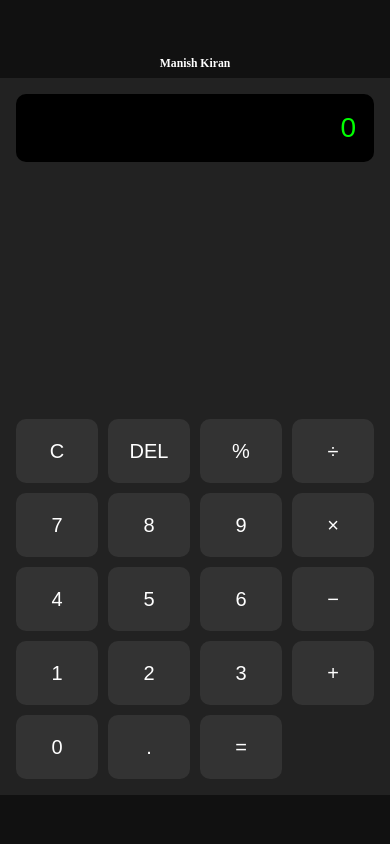
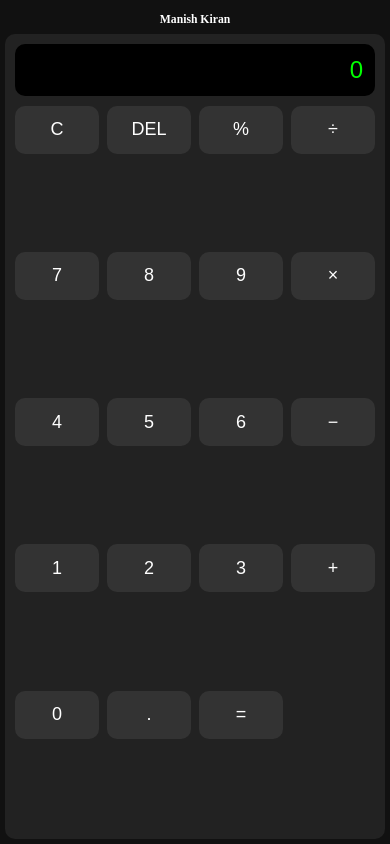
Before and after one commit to manishkiran2001/calculator-project, a React (Vite) app: page / in a window 390 px wide. Built offline with nearby package versions, Linux system fonts and the light colour scheme.

Commit message:
responsive

```diff
--- a/src/App.css
+++ b/src/App.css
@@ -15,6 +15,7 @@ body {
   flex-direction: column;
   justify-content: center;
   align-items: center;
+  padding: 10px;
 }
 
 #developer_name {
@@ -25,6 +26,7 @@ body {
 
 .calculator {
   width: 360px;
+  max-width: 100%;
   background: #222;
   padding: 20px;
   border-radius: 14px;
@@ -38,6 +40,7 @@ body {
   text-align: right;
   border-radius: 10px;
   margin-bottom: 15px;
+  overflow-x: auto; /* prevent overflow if too long */
 }
 
 .buttons {
@@ -55,40 +58,47 @@ body {
   color: white;
 }
 
-/* ===== Mobile & Tablet (FIXED) ===== */
+/* ===== Mobile & Tablet ===== */
 @media (max-width: 1024px) {
   .calculator-container {
-    height: 90dvh; /* dynamic viewport */
-    height: 90vh; /* fallback */
-    padding: 0;
+    height: 100dvh; /* full dynamic viewport */
+    padding: 5px;
   }
 
   .calculator {
     width: 100%;
-    height: 85%;
-    border-radius: 0;
-    padding: 16px;
+    height: 100%;
+    max-height: 100%;
+    border-radius: 10px;
+    padding: 10px;
     display: flex;
     flex-direction: column;
+    justify-content: space-between;
   }
 
   .display {
-    flex-shrink: 0;
-    font-size: 28px;
-    padding: 18px;
-    margin-bottom: 12px;
+    font-size: 24px;
+    padding: 12px;
+    margin-bottom: 10px;
+    word-wrap: break-word;
   }
 
   .buttons {
-    flex: 1; /* fill remaining space */
     display: grid;
     grid-template-columns: repeat(4, 1fr);
-    gap: 10px;
-    align-content: end; /* push buttons down */
+    gap: 8px;
+    flex-grow: 1;
   }
 
   .btn {
-    height: min(64px, 12vh);
-    font-size: 20px;
+    font-size: 18px;
+    height: 12vw; /* scale with viewport width */
+    min-height: 48px;
   }
 }
+
+/* Optional: prevent body scroll */
+html, body {
+  overflow-x: hidden;
+  overflow-y: hidden;
+}
```
